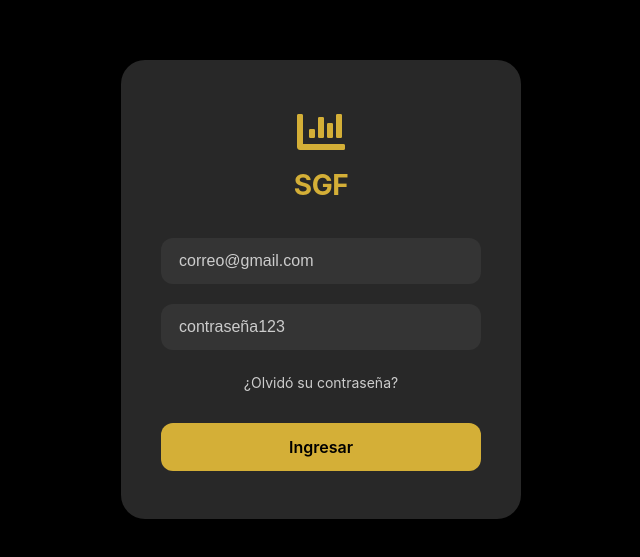
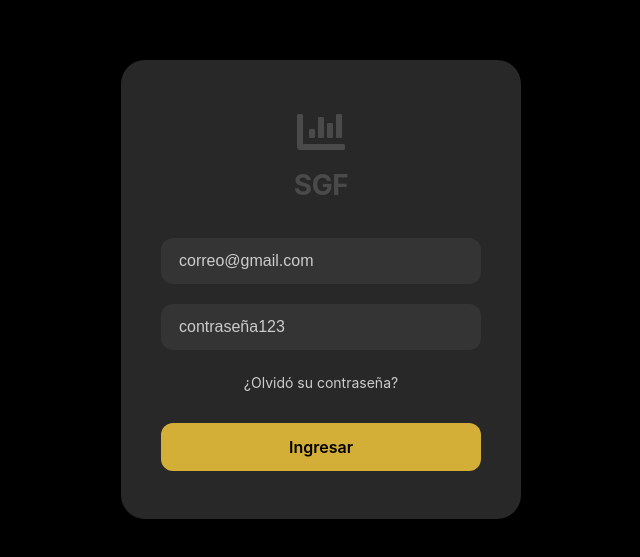
Before and after one commit to Daerk-z/Daerk-z.github.io, a plain HTML site: page inicio-sesion.html in a window 1280 px wide. Shown: the part 111-668 px from the top of the page, without its empty margins (319-959 px from the left). Drawn offline with Linux system fonts and the light colour scheme.

Commit message:
Changed colors into inicio-sesion.css

```diff
--- a/css/inicio-sesion.css
+++ b/css/inicio-sesion.css
@@ -25,7 +25,7 @@ body {
 
 .login-icon {
     font-size: 48px;
-    color: #D4AF37;
+    color: #4a4a4a;
     margin-bottom: 12px;
     display: block;
 }
@@ -33,7 +33,7 @@ body {
 .login-title {
     font-size: 28px;
     font-weight: 700;
-    color: #D4AF37;
+    color: #4a4a4a;
     letter-spacing: -0.5px;
 }
 
```
